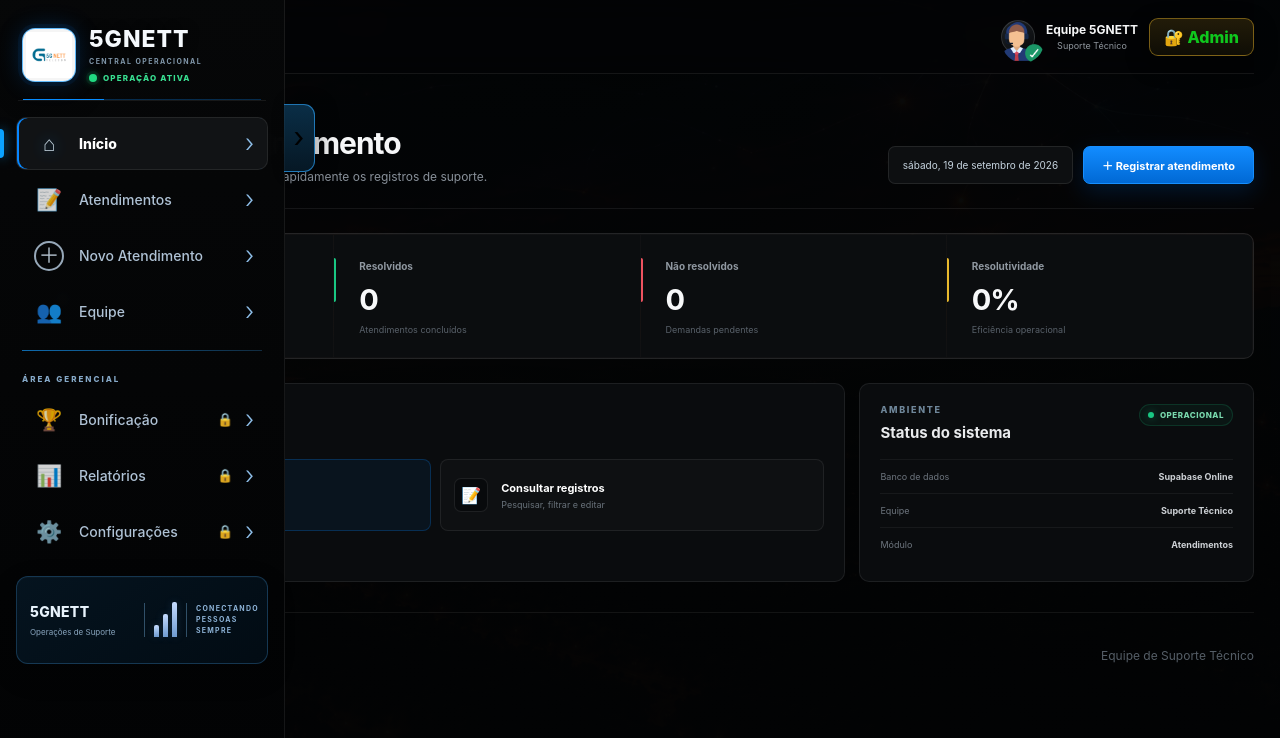
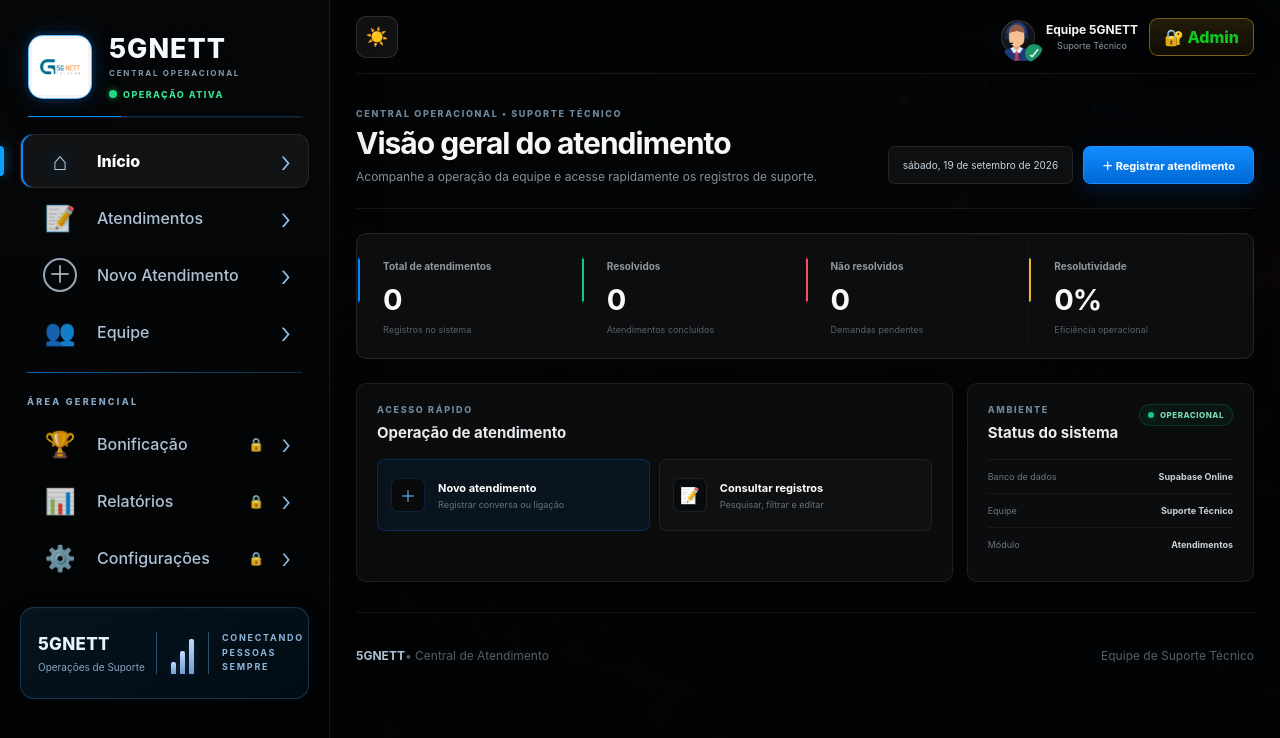
Before and after one commit to guilhermealvesribeirodossantos-afk/bonificacao-5gnett, a React (Vite) app: page / in a window 1280 px wide. Shown: the top 738 px of the page. Built offline with nearby package versions, Linux system fonts and the light colour scheme; no server answers; the database is empty.

Commit message:
Update App.jsx

```diff
--- a/src/App.jsx
+++ b/src/App.jsx
@@ -1,22 +1,10 @@
-import { useEffect, useState } from "react";
+import { useEffect } from "react";
 import "./style.css";
 import { initializeLegacyApp } from "./legacyLoader";
 import logo from "./assets/logo 5gnett.png";
 import perfil from "./assets/perfil.png";
 
 export default function App() {
-  const [sidebarAberta, setSidebarAberta] = useState(() => {
-    return localStorage.getItem("5gnett-sidebar-aberta") === "true";
-  });
-
-  const alternarSidebar = () => {
-    setSidebarAberta((aberta) => {
-      const novoEstado = !aberta;
-      localStorage.setItem("5gnett-sidebar-aberta", String(novoEstado));
-      return novoEstado;
-    });
-  };
-
   useEffect(() => {
     // =====================================================
     // TEMA CLARO / ESCURO
@@ -72,17 +60,8 @@ export default function App() {
 
   return (
     <>
-      <div className={`app app-sidebar-retratil ${sidebarAberta ? "sidebar-aberta" : "sidebar-fechada"}`}>
-        <aside className={`sidebar sidebar-retratil ${sidebarAberta ? "aberta" : "fechada"}`}>
-          <button
-            className="sidebar-puxador"
-            type="button"
-            onClick={alternarSidebar}
-            aria-label={sidebarAberta ? "Fechar menu lateral" : "Abrir menu lateral"}
-            title={sidebarAberta ? "Fechar menu" : "Abrir menu"}
-          >
-            <span>{sidebarAberta ? "‹" : "›"}</span>
-          </button>
+      <div className="app">
+        <aside className="sidebar">
           <div className="logo logo-corporativa-v2">
             <div className="logo-marca-v2">
               <img src={logo} alt="5GNETT" />
```
